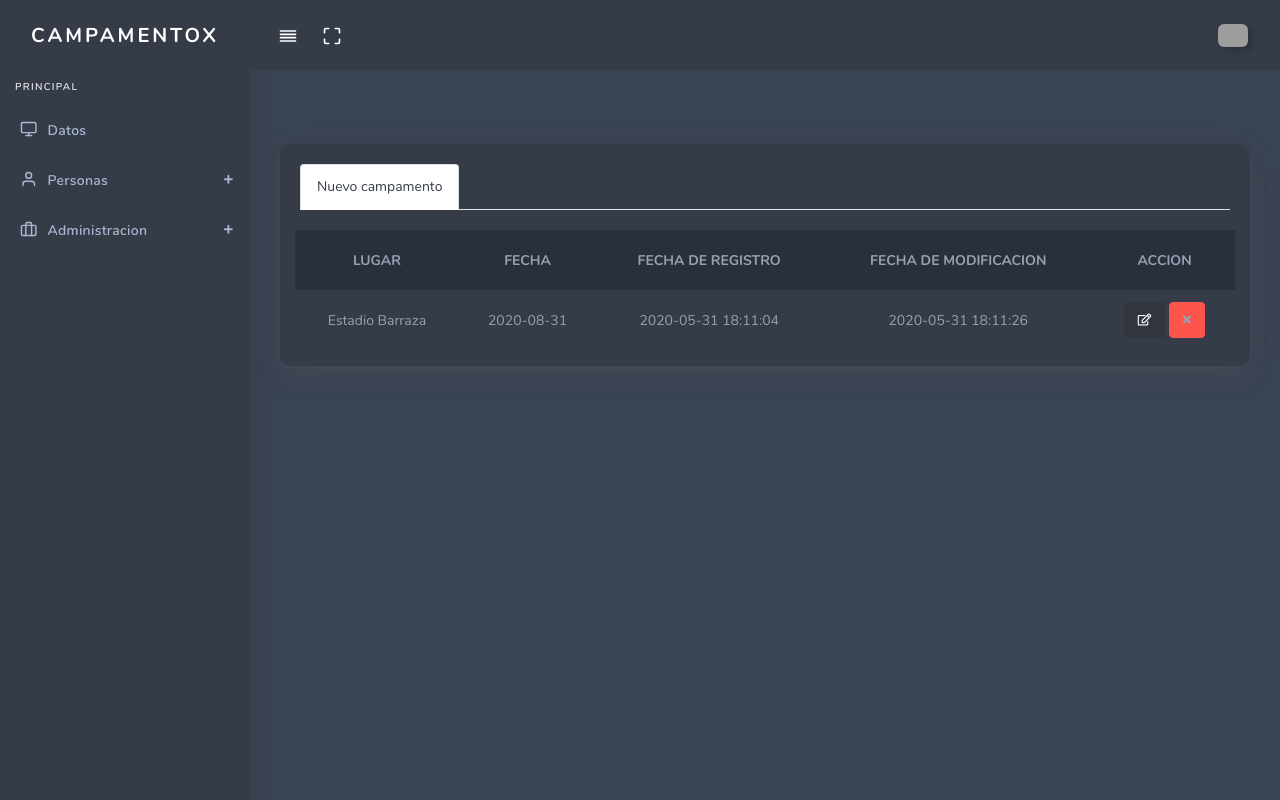
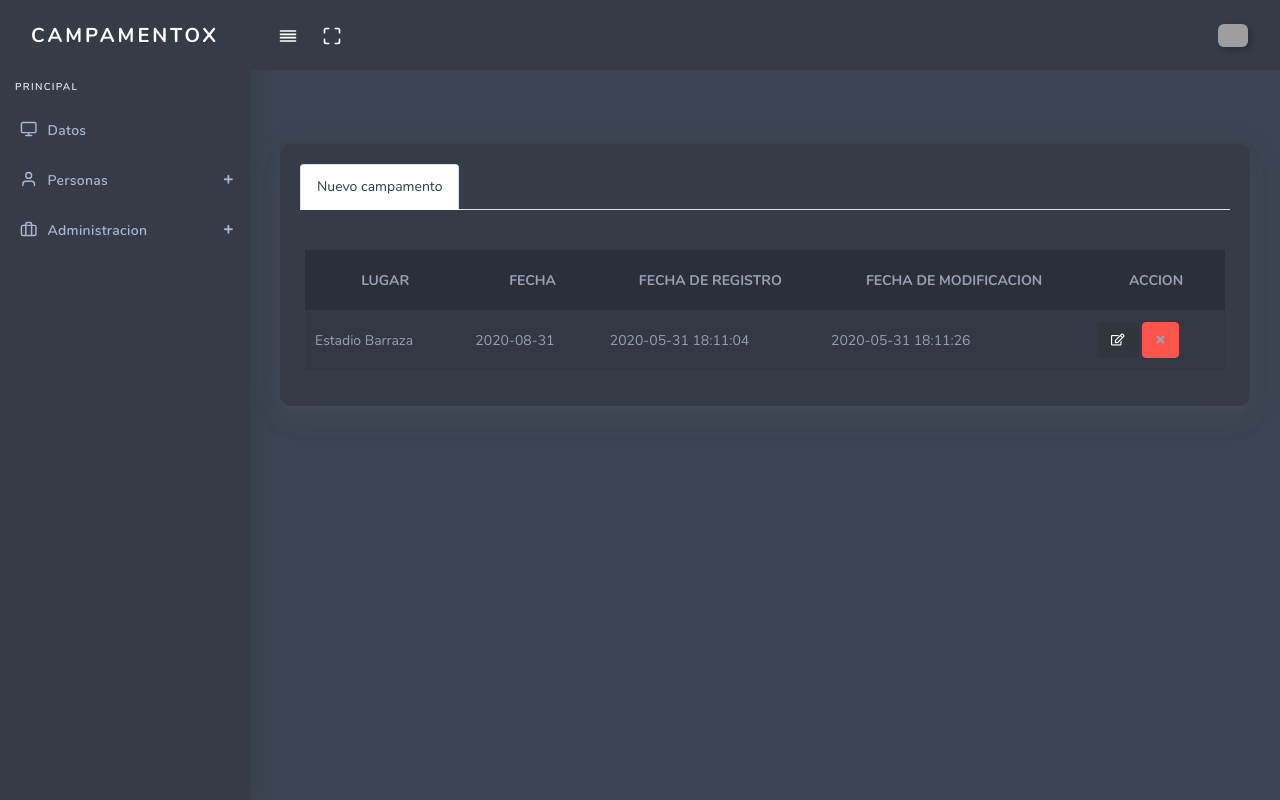
Before and after one commit to dave503/CampamentoX, a PHP site: page /campamento-list.php in a window 1280 px wide. Run offline with PHP 8.4, Linux system fonts and the light colour scheme; the visitor is signed in with stand-in values (Sample User, id 1); data comes from the database, SQL or seed files in the repository; a stand-in replaces the project's code that opens the database connection; some libraries are stand-ins or nearby versions; grey boxes are pictures that could not be loaded.

Commit message:
agregando tablas

```diff
--- a/admin.php
+++ b/admin.php
@@ -43,7 +43,10 @@ require_once('./header.php');
 
                     </ul>
 
-        <table class="table table-hover text-center" id="datos" width="100%">
+                    <div class="card-body">
+                    <div class="table-responsive">
+                      <table class="table table-striped table-hover" id="tableExport" style="width:100%;">
+
 							<thead>
 								<tr>
 
--- a/campamento-list.php
+++ b/campamento-list.php
@@ -37,11 +37,10 @@ require_once('./header.php');
 
                     </ul>
                     </div>
-                    <div class="container-fluid">
-			<div class="panel panel-info">
+                    <div class="card-body">
+                    <div class="table-responsive">
+                      <table class="table table-striped table-hover" id="tableExport" style="width:100%;">
 
-
-                    <table class="table table-hover text-center" id="datos" width="100%">
                           <thead>
 							                    	<tr>
 
--- a/lideres.php
+++ b/lideres.php
@@ -43,7 +43,10 @@ require_once('./header.php');
 			  	</li>
 
                     </ul>
-        <table class="table table-hover text-center" id="datos" width="100%">
+                    <div class="card-body">
+                    <div class="table-responsive">
+                      <table class="table table-striped table-hover" id="tableExport" style="width:100%;">
+
 							<thead>
 								<tr>
 
--- a/participantes-list.php
+++ b/participantes-list.php
@@ -42,8 +42,10 @@ require_once('./header.php');
 			  	</li>
 
                     </ul>
+                    <div class="card-body">
+                    <div class="table-responsive">
+                      <table class="table table-striped table-hover" id="tableExport" style="width:100%;">
 
-        <table class="table table-hover text-center" id="datos" width="100%">
 							<thead>
 								<tr>
 
```
